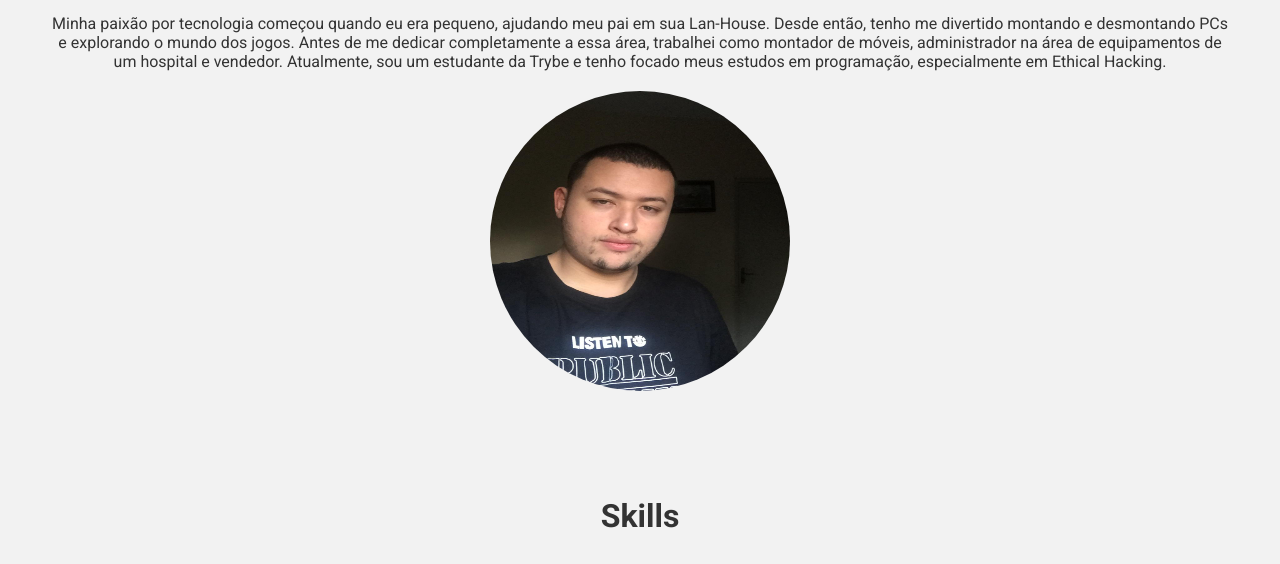
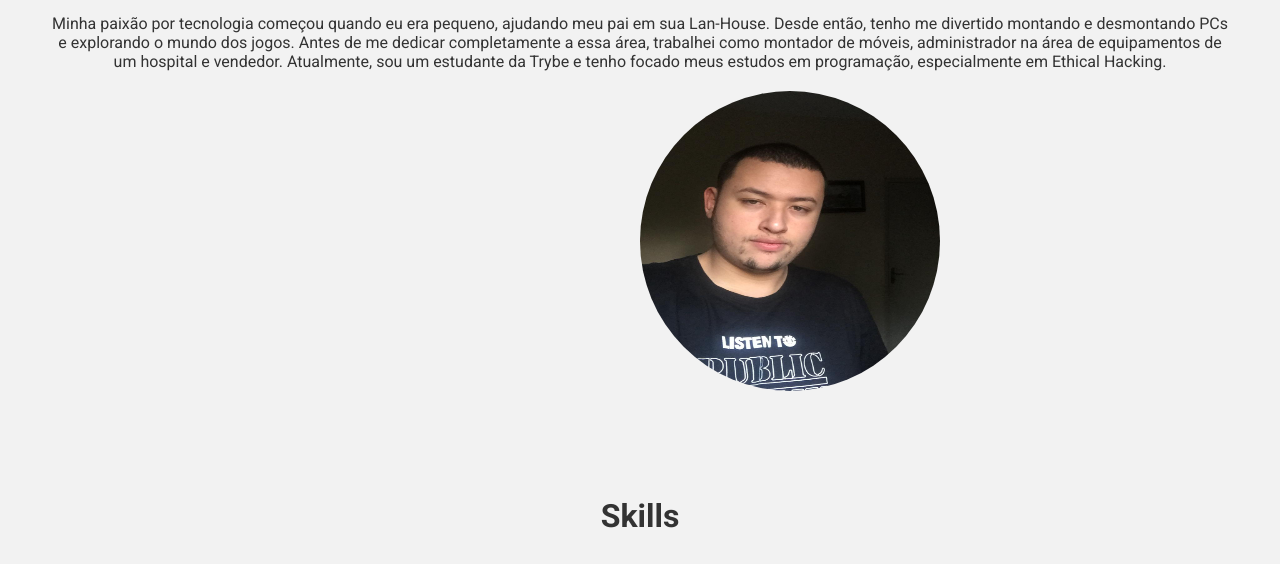
Before and after one commit to Brinezera/Brinezera.github.io, a plain HTML site: page index.html in a window 1280 px wide. Shown: the part 236-800 px from the top of the page. Drawn offline with nearby package versions, Linux system fonts and the light colour scheme.

Commit message:
Update style.css

```diff
--- a/style.css
+++ b/style.css
@@ -76,8 +76,7 @@ section ul li {
   border-radius: 100%;
   width: 300px;
   height: 300px;
-  display: flex;
-  justify-content: center;
+  margin-left: 300px;
 }
 
 .carousel {
```
